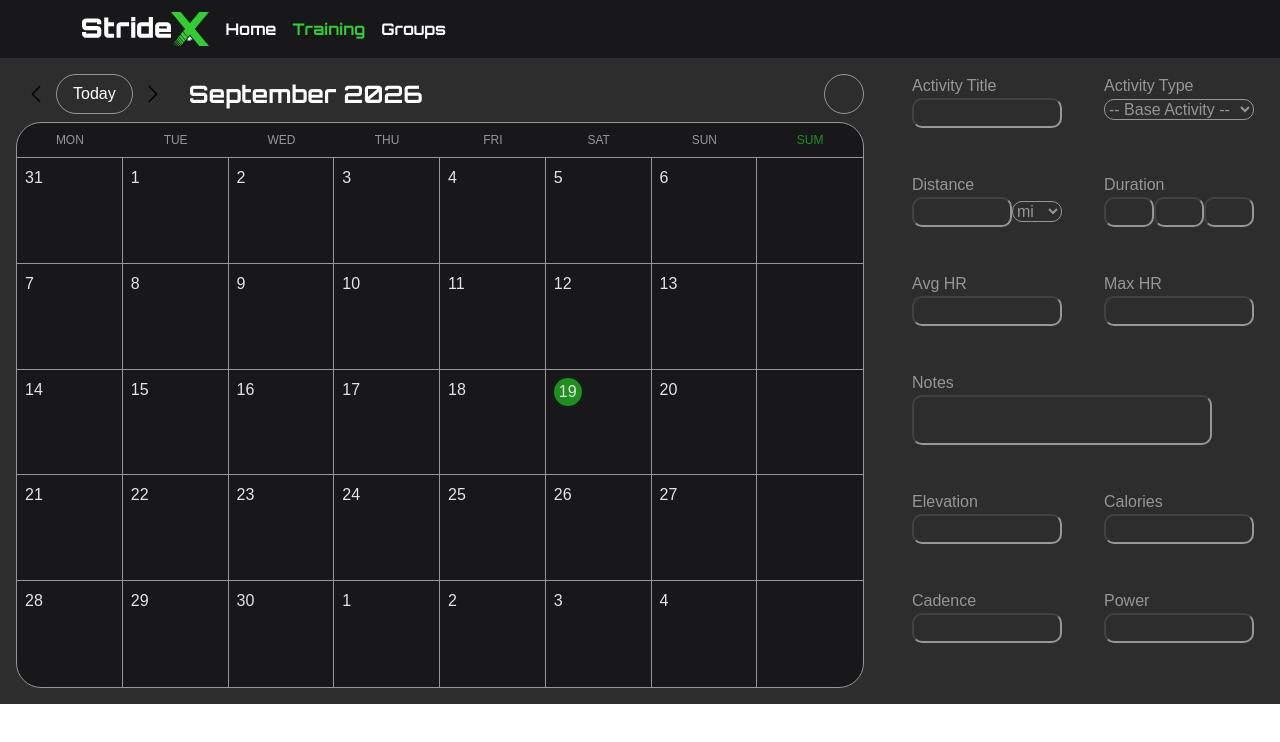
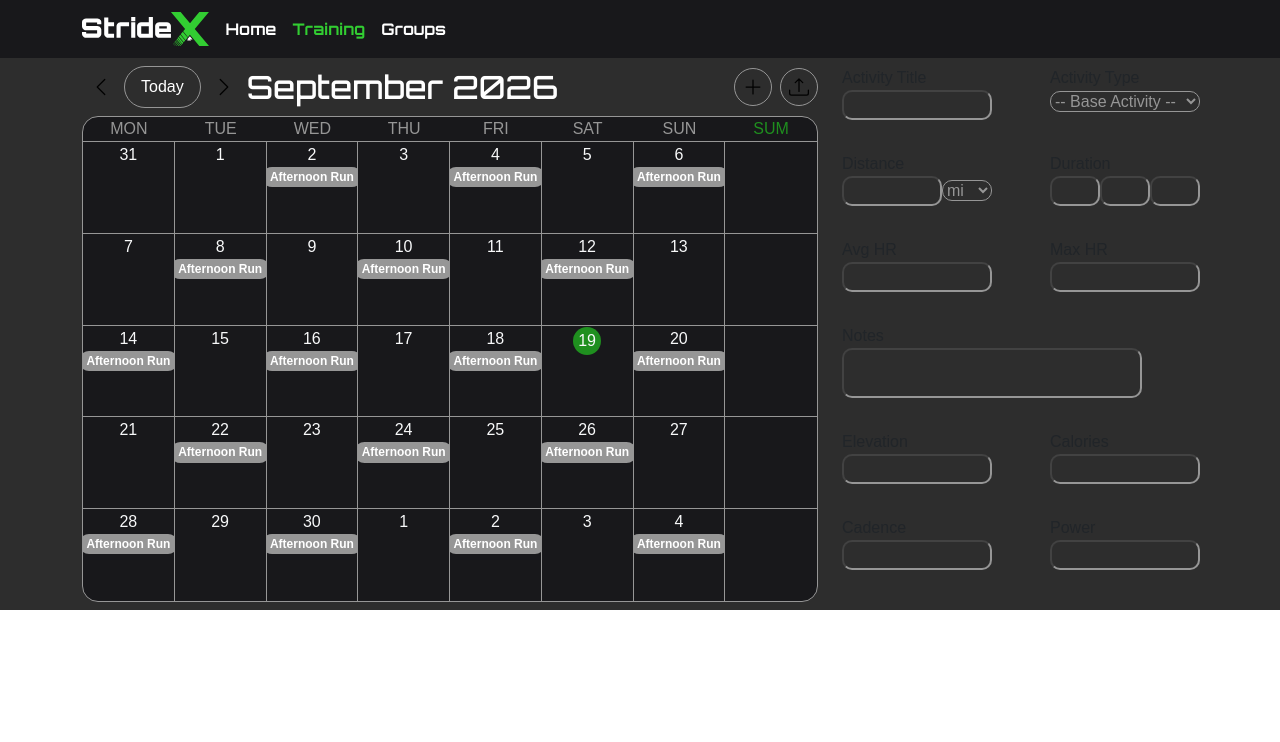
Before and after one commit to Etown-CS310/StrideX-Training, a React (Vite) app: page /training in a window 1280 px wide. Shown: the top 742 px of the page. Built offline with nearby package versions, Linux system fonts and the light colour scheme.

Commit message:
transitioning from raw CSS to bootstrap in training component, still have some more work on the calendar

```diff
--- a/src/App.tsx
+++ b/src/App.tsx
@@ -6,7 +6,6 @@ import Training from './components/sections/Training';
 import Groups from './components/sections/Groups';
 
 function App() {
-
   return (
     <BrowserRouter>
       <Header />
@@ -19,4 +18,4 @@ function App() {
   );
 }
 
-export default App
+export default App;
--- a/src/components/sections/Training.css
+++ b/src/components/sections/Training.css
@@ -1,123 +1,26 @@
-.training {
-  display: grid;
-  grid-template-columns: 1fr 400px;
-  background-color: #2D2D2D;
-  color: #969696;
-}
-
-/* Header styling */
-.calendar-header {
-  display: flex;
-  justify-content: space-between;
-  align-items: center;
-  margin-bottom: 0.5rem;
-  color: #ffffff;
-}
-
-.header-controls {
-  display: flex;
-  align-items: center;
-}
-
-.month-year {
-  font-size: 1.5rem;
-  font-weight: bold;
-  margin: 0;
-  padding-left: 1rem;
-  display: flex;
-  align-items: center;
-}
-
-.prev-month, .cur-month, .next-month {
-  display: inline-flex;
-  align-items: center;
-  justify-content: center;
-  padding: 0;
-
-  width: 40px;
-  height: 40px;
-  border-radius: 25px;
-
-  background: none;
-  border: none;
-  color: #ffffff;
-  font-size: 1rem;
-  font-family: inherit;
-  transition: background-color 0.3s ease;
-}
-
-.cur-month {
-  border: 1px solid #969696;
-  width: auto;
-  padding: 0 1rem;
-}
-
-.prev-month:hover, .cur-month:hover, .next-month:hover {
-  background-color: #969696;
-}
-
-.upload-circle {
-  display: flex;
-  align-items: center;
-  justify-content: center;
-  width: 40px;
-  height: 40px;
-  border-radius: 50%;
-  border: 1px solid #969696;
-  color: #fff;
-  cursor: pointer;
-  font-size: 1.25rem;
-}
-
-.upload-circle:hover {
-  background: #969696;
-}
-
-.visually-hidden {
-  position: absolute;
-  width: 1px;
-  height: 1px;
-  padding: 0;
-  margin: -1px;
-  overflow: hidden;
-  clip: rect(0, 0, 0, 0);
-  white-space: nowrap;
-  border: 0;
-}
-
 /* Calendar styling */
 .calendar-with-totals {
   display: grid;
   grid-template-columns: repeat(8, 1fr);
-  background-color: #18181B;
-  border: 1px solid #969696;
-  border-radius: 25px;
-  width: 100%;
   font-family: inherit;
 }
 
 .react-calendar {
   grid-column: 1 / 8;
-  width: auto;
-}
-
-/* Custom naviagation */
-.react-calendar__navigation {
-  display: none;
 }
 
 .react-calendar__month-view__weekdays {
   text-align: center;
   text-transform: uppercase;
   font: inherit;
-  font-size: 0.75em;
+  /* font-size: 0.75em; */
   font-weight: bold;
 }
 
 .react-calendar__month-view__weekdays__weekday {
   display: flex;
   justify-content: center;
-  padding: 0.5rem 0;
+  /* padding: 0.5rem 0; */
 }
 
 .react-calendar__month-view__weekdays__weekday abbr {
@@ -125,7 +28,7 @@
   text-decoration: none;
   font-weight: 400;
   text-transform: uppercase;
-  font-size: 0.75rem;
+  /* font-size: 0.75rem; */
   cursor: default;
 }
 
@@ -137,22 +40,12 @@
 }
 
 .react-calendar__tile {
-  display: flex;
-  align-items: flex-start;
-  justify-content: flex-start;
-  padding: 0.5rem;
-
-  background: none;
-
   border-right: 1px solid #969696;
   border-bottom: 1px solid #969696;
   border-top: none;
   border-left: none;
 
-  border-radius: 0;
   aspect-ratio: 1 / 1;
-  color: #e5e5e5;
-  padding: 0.5rem;
 }
 
 .react-calendar__tile:nth-last-child(-n+7) {
@@ -172,16 +65,14 @@
 /* Totals column styling */
 .totals-column {
   grid-column: 8;
-  display: flex;
-  flex-direction: column;
 }
 
 .totals-label {
   text-align: center;
   text-transform: uppercase;
   font: inherit;
-  font-size: 0.75em;
-  padding: 0.5rem 0;
+  /* font-size: 0.75em;
+  padding: 0.5rem 0; */
   display: flex;
   align-items: center;
   justify-content: center;
@@ -194,17 +85,10 @@
 }
 
 .week-total-cell {
-  box-sizing: border-box;
-  display: flex;
-  align-items: flex-start;
-  justify-content: flex-start;
-  padding: 0.5rem;
-  background: none;
-  border-top: 1px solid #969696;
-  border-radius: 0;
   aspect-ratio: 1 / 1;
-  color: #e5e5e5;
 }
+
+/* Sidebar styling */
 
 #sideBar {
   display: flex;
--- a/src/components/sections/Training.tsx
+++ b/src/components/sections/Training.tsx
@@ -1,6 +1,6 @@
 import { useState } from 'react';
 import Calendar from 'react-calendar';
-import { ChevronLeft, ChevronRight } from 'react-bootstrap-icons'
+import { ChevronLeft, ChevronRight, PlusLg, Upload } from 'react-bootstrap-icons'
 import type { Value } from 'react-calendar/dist/shared/types.js';
 
 import { parseFitFile } from '../../scripts/fitParser';
@@ -30,22 +30,6 @@ function Training() {
   }
 
   /**
-   * Handles the file input change event, reads the selected .fit file, and parses it using the parseFitFile function.
-   * @param event - The change event from the file input element.
-   */
-  const handleFileChange = async (event: React.ChangeEvent<HTMLInputElement>) => {
-    const file = event.target.files?.[0];
-    if (file) {
-      try {
-        const messages = await parseFitFile(file);
-        console.log('Parsed FIT messages:', messages);
-      } catch (error) {
-        console.error('Error parsing FIT file:', error);
-      }
-    }
-  };
-
-  /**
    * Calculates the number of weeks in a given month.
    * @param activeStartDate - The date of the active month.
    * @returns The number of weeks in the month.
@@ -64,57 +48,109 @@ function Training() {
 
   const rowCount = getWeekRowCount(activeStartDate ?? new Date());
 
+  function manualUpload() {
+    return;
+  }
+
+  function hasActivity(date: Date) {
+    return date.getDate() % 2 === 0; // Example: return true for even dates
+  }
+
+  /**
+   * Handles the file input change event, reads the selected .fit file, and parses it using the parseFitFile function.
+   * @param event - The change event from the file input element.
+   */
+  const handleFileChange = async (event: React.ChangeEvent<HTMLInputElement>) => {
+    const file = event.target.files?.[0];
+    if (file) {
+      try {
+        const messages = await parseFitFile(file);
+        console.log('Parsed FIT messages:', messages);
+      } catch (error) {
+        console.error('Error parsing FIT file:', error);
+      }
+    }
+  };
+
   return (
-    <div className="training p-3">
-      <main>
+    <div className="training bg-stridex-grey">
+      <div className="container">
+        <div className="row py-2">
+          <main className="col-8">
             {/* Calendar */}
-        <div className="calendar-header">
-          <div className="header-controls">
-            <button className="prev-month" onClick={goToPrevMonth}>
+            <div className="calendar-header d-flex align-items-center justify-content-between mb-2">
+              <div className="header-controls d-flex align-items-center gap-1">
+                <button
+                  className="prev-month btn text-white rounded-circle d-inline-flex align-items-center justify-content-center p-2 transition-bg hover-bg-stridex-lightgrey-hover"
+                  onClick={goToPrevMonth}
+                >
                   <ChevronLeft size={20} />
                 </button>
-            <button className="cur-month" onClick={goToCurMonth}>Today</button>
-            <button className="next-month" onClick={goToNextMonth}>
+                <button
+                  className="cur-month btn btn-outline-stridex-lightgrey text-white rounded-pill d-inline-flex align-items-center justify-content-center p-2 px-3 transition-bg hover-bg-stridex-lightgrey-hover"
+                  onClick={goToCurMonth}
+                >
+                  Today
+                </button>
+                <button
+                  className="next-month btn text-white rounded-circle d-inline-flex align-items-center justify-content-center p-2 transition-bg hover-bg-stridex-lightgrey-hover"
+                  onClick={goToNextMonth}
+                >
                   <ChevronRight size={20} />
                 </button>
-            <h1 className="month-year">
+                <h2 className="month-year text-white mb-0">
                   {(activeStartDate ?? new Date()).toLocaleString('default', { month: 'long', year: 'numeric' })}
-            </h1>
+                </h2>
               </div>
 
-          <div>
-            <label htmlFor="fit-upload" className="upload-circle">
-              <img src="" alt="" />
-            </label>
+              <div className="upload-container d-flex align-items-center gap-2">
+                <button
+                  className="upload-circle btn btn-outline-stridex-lightgrey text-white rounded-circle d-inline-flex align-items-center justify-content-center p-2 transition-bg hover-bg-stridex-lightgrey-hover"
+                  onClick={manualUpload}
+                >
+                  <PlusLg size={20} />
+                </button>
+
+                <label htmlFor="fit-upload" className="upload-circle btn btn-outline-stridex-lightgrey text-white rounded-circle d-inline-flex align-items-center justify-content-center p-2 transition-bg hover-bg-stridex-lightgrey-hover">
+                  <Upload size={20} />
                   <input
                     id="fit-upload"
                     type="file"
                     accept=".fit"
                     onChange={handleFileChange}
-              className="visually-hidden"
+                    className="d-none"
                   />
+                </label>
               </div>
             </div>
-        <div className="calendar-with-totals">
+            <div className="calendar-with-totals bg-stridex-black border border-stridex-lightgrey rounded-4">
               <Calendar
                 onChange={setValue}
                 value={value}
                 activeStartDate={activeStartDate ?? undefined}
                 onActiveStartDateChange={({ activeStartDate }) => setActiveStartDate(activeStartDate)}
+                tileClassName="d-flex flex-column align-items-center justify-content-start rounded-0 bg-transparent overflow-x-hidden text-light"
+                tileContent={({ date }) => hasActivity(date) && (
+                  <>
+                    <span className="badge rounded-pill bg-stridex-lightgrey mb-1">Afternoon Run</span>
+                    {/* <span className="badge rounded-pill bg-stridex-lightgrey mb-1">Physical Therapy</span> */}
+                  </>
+                )}
+                showNavigation={false}
               />
               {/* Extra calendar column for activity totals */}
               <div className="totals-column">
                 <div className="totals-label">SUM</div>
                 <div className="week-totals" style={{ '--row-count': rowCount } as React.CSSProperties}>
                   {Array.from({ length: rowCount }).map((_, i) => (
-                <div key={i} className="week-total-cell" />
+                    <div key={i} className="week-total-cell d-flex align-items-start justify-content-start border-stridex-lightgrey border-top rounded-0 bg-transparent text-light" />
                   ))}
                 </div>
               </div>
             </div>
           </main>
 
-      <aside id="sideBar" className="ps-5">
+          <aside id="sideBar" className="col-4">
             <div className="side" id="firstrow">
             <label>Activity Title
               <br></br>
@@ -217,6 +253,8 @@ function Training() {
 
           </aside>
         </div>
+      </div>
+    </div>
   );
 }
 
--- a/src/custom-bootstrap.scss
+++ b/src/custom-bootstrap.scss
@@ -12,6 +12,23 @@ $custom-colors: (
 );
 $theme-colors: map-merge($theme-colors, $custom-colors);
 
+// Custom hover and transition utilities for StrideX branding colors
+$utilities: (
+  "hover-bg": (
+    property: background-color,
+    class: hover-bg,
+    state: hover,
+    values: $custom-colors
+  ),
+  "transition": (
+    property: transition,
+    class: transition,
+    values: (
+      "bg": background-color 0.3s ease
+    )
+  )
+);
+
 // Use sans-serif as the default font family and Orbitron for headings
 $font-family-sans-serif: sans-serif;
 $headings-font-family: "Orbitron", sans-serif;
```
Lines whose indentation alone changed are shown as unchanged.
